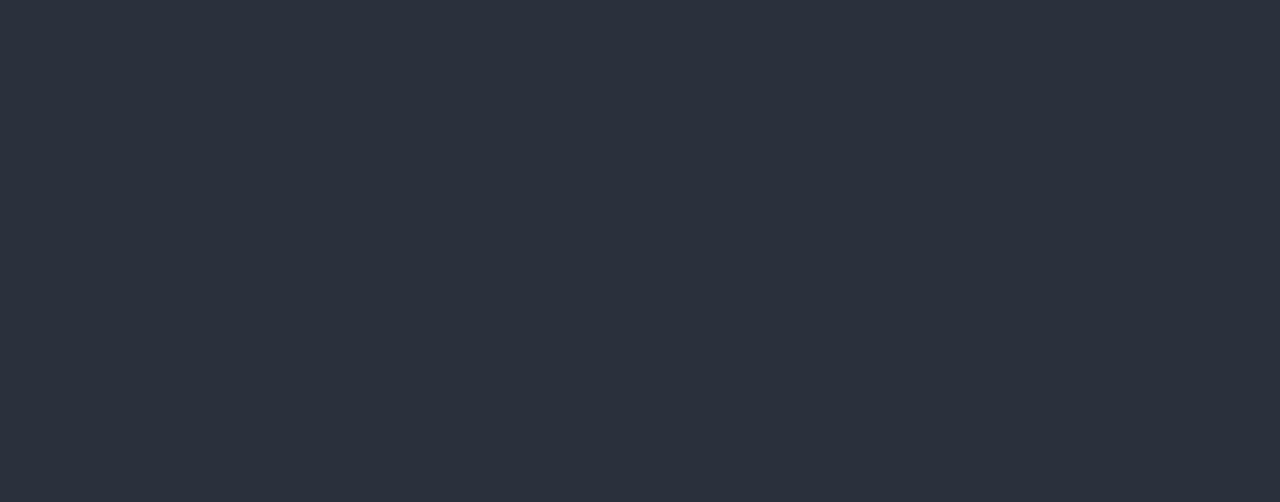
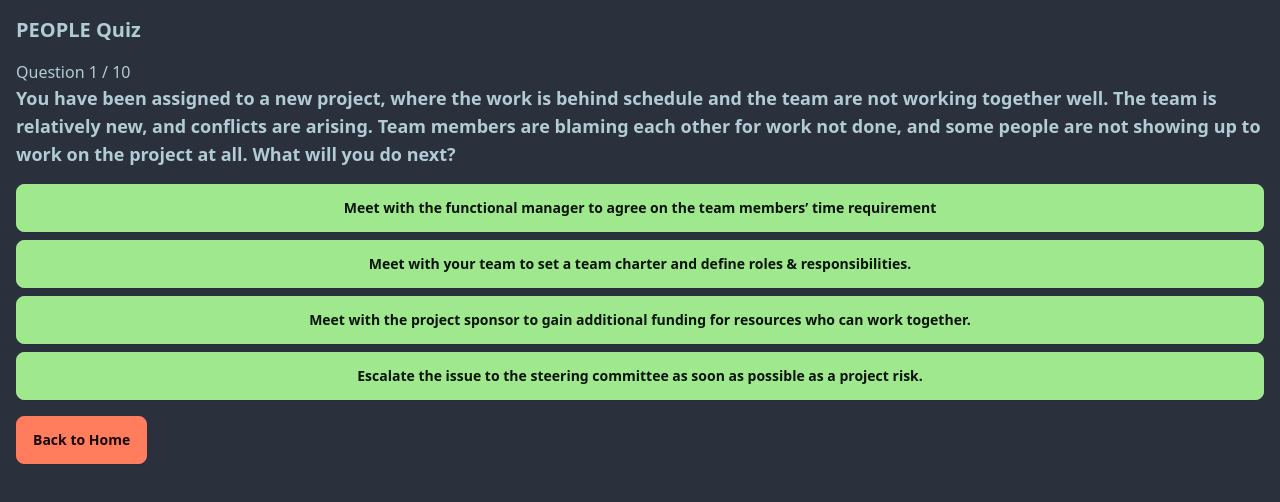
Before and after one commit to rofenac/quiz-app, a React (Vite) app: page /quiz-app/quiz/people in a window 1280 px wide. Before the commit this address had no page. Shown: the top 502 px of the page. Built offline with nearby package versions, Linux system fonts and the light colour scheme.

Commit message:
Added Domain, Quiz Logic
Added a "domain" field to the JSON question file so the app can arrange questions by domain. Added basic quiz logic. Needs refinement.

```diff
--- a/src/App.jsx
+++ b/src/App.jsx
@@ -19,7 +19,7 @@ function App() {
         <Route path="/howworks" element={<HowWorks />} />
         <Route path="/yourscores" element={<YourScores />} />
         <Route path="/leaderboard" element={<Leaderboard />} />
-        <Route path="/quiz" element={<Quiz />} />
+        <Route path="/quiz/:domain" element={<Quiz />} />
       </Routes>
     </div>
   )
--- a/src/components/body.jsx
+++ b/src/components/body.jsx
@@ -61,7 +61,7 @@ function Body({
         </div>
         {showQuizButton && (
           <div className="flex justify-center mt-16">
-            <Link to="/quiz" className="btn btn-accent">
+            <Link to="/quiz/random" className="btn btn-accent">
               Start Quiz
             </Link>
           </div>
--- a/src/components/domainpagecomponents/cta.jsx
+++ b/src/components/domainpagecomponents/cta.jsx
@@ -1,11 +1,11 @@
 import { Link } from 'react-router-dom'
 
-function Cta({ quizType }) {
+function Cta({ quizName, quizDomain }) {
   return (
     <>
       <div className="py-10 text-center bg-neutral flex-grow">
         <h2 className="text-2xl font-bold mb-4">Ready to test your knowledge?</h2>
-        <Link to='/quiz' className="btn btn-accent">{quizType}</Link>
+        <Link to={quizDomain} className="btn btn-accent">{quizName}</Link>
       </div>
     </>
   )
--- a/src/components/domainpagecomponents/hero.jsx
+++ b/src/components/domainpagecomponents/hero.jsx
@@ -4,7 +4,8 @@ function Hero({
   backgroundImage,
   title,
   subtitle,
-  quizType
+  quizName,
+  quizDomain
 }) {
   return (
     <>
@@ -16,7 +17,7 @@ function Hero({
             <p className="mb-5">
               {subtitle}
             </p>
-            <Link to='/quiz' className="btn btn-accent">{quizType}</Link>
+            <Link to={quizDomain} className="btn btn-accent">{quizName}</Link>
           </div>
         </div>
       </div>
--- a/src/pages/business.jsx
+++ b/src/pages/business.jsx
@@ -20,7 +20,8 @@ function Business() {
         backgroundImage={worldOrange}
         title="Mastering the Business Environment Domain"
         subtitle="Navigate external influences and ensure organizational success"
-        quizType="Take the Business Environment Quiz"
+        quizName="Take the Business Environment Quiz"
+        quizDomain="../quiz/business"
       />
       <PmpContext
         quizType="Business Environment"
@@ -46,7 +47,8 @@ function Business() {
         tacticsThree="Use flashcards to memorize critical regulations and standards"
       />
       <Cta
-        quizType="Take the Business Environment Quiz"
+        quizName="Take the Business Environment Quiz"
+        quizDomain='../quiz/business'
       />
       <Footer />
     </div>
--- a/src/pages/people.jsx
+++ b/src/pages/people.jsx
@@ -20,7 +20,8 @@ function People() {
         backgroundImage={Boardroom1}
         title="Mastering the People Domain"
         subtitle="Building strong leadership and collaboration skills to ensure project success"
-        quizType="Take the People Quiz"
+        quizName="Take the People Quiz"
+        quizDomain="../quiz/people"
       />
       <PmpContext
         quizType="People"
@@ -46,7 +47,8 @@ function People() {
         tacticsThree="Join a study group to discuss leadership challenges"
       />
       <Cta
-        quizType="Take the People Quiz"
+        quizName="Take the People Quiz"
+        quizDomain='../quiz/people'
       />
       <Footer />
     </div>
--- a/src/pages/process.jsx
+++ b/src/pages/process.jsx
@@ -20,7 +20,8 @@ function Process() {
         backgroundImage={Gantt2}
         title="Mastering the Process Domain"
         subtitle="Optimizing workflows and ensuring project success through process mastery"
-        quizType="Take the Process Quiz"
+        quizName="Take the Process Quiz"
+        quizDomain="../quiz/process"
       />
       <PmpContext
         quizType="Process"
@@ -46,7 +47,8 @@ function Process() {
         tacticsThree="Review case studies to apply theoretical knowledge in practical settings"
       />
       <Cta
-        quizType="Take the Process Quiz"
+        quizName="Take the Process Quiz"
+        quizDomain='../quiz/process'
       />
       <Footer />
     </div>
--- a/src/pages/quiz.jsx
+++ b/src/pages/quiz.jsx
@@ -1,15 +1,69 @@
-import { Link } from 'react-router-dom'
-import Header from '../components/header'
+import { useState, useEffect } from 'react'
+import { useParams, Link } from 'react-router-dom'
+import questions from '../data/questions.json' // Adjust path as needed
 
 function Quiz() {
+  const { domain } = useParams() // Get quiz domain from URL
+  const [currentQuestionIndex, setCurrentQuestionIndex] = useState(0)
+  const [score, setScore] = useState(0)
+  const [quizQuestions, setQuizQuestions] = useState([])
+
+  useEffect(() => {
+    let filteredQuestions
+
+    if (domain === 'people') {
+      filteredQuestions = questions.filter(q => q.domain === 'People')
+    } else if (domain === 'process') {
+      filteredQuestions = questions.filter(q => q.domain === 'Process')
+    } else if (domain === 'business') {
+      filteredQuestions = questions.filter(q => q.domain === 'Business Environment')
+    } else {
+      filteredQuestions = [...questions].sort(() => 0.5 - Math.random()) // Randomize
+    }
+
+    setQuizQuestions(filteredQuestions.slice(0, 10)) // Limit to 10 questions
+  }, [domain])
+
+  function handleAnswer(isCorrect) {
+    if (isCorrect) {
+      setScore(prev => prev + 1)
+    }
+
+    if (currentQuestionIndex < quizQuestions.length - 1) {
+      setCurrentQuestionIndex(prev => prev + 1)
+    } else {
+      alert(`Quiz Over! Your score is ${score + (isCorrect ? 1 : 0)} / ${quizQuestions.length}`)
+      setScore(0)
+      setCurrentQuestionIndex(0)
+    }
+  }
+
+  if (quizQuestions.length === 0) {
+    return <p>Loading questions...</p>
+  }
+
   return (
-    <>
-      <Header
-        firstLink={<Link to="/howworks" className="hover:text-purple-400">How the Quiz Works</Link>}
-        secondLink={<Link to="/yourscores" className="hover:text-purple-400">Your Scores</Link>}
-        thirdLink={<Link to="/leaderboard" className="hover:text-purple-400">Leaderboard</Link>}
-      />
-    </>
+    <div className="p-4">
+      <h1 className="text-xl font-bold mb-4">{domain.toUpperCase()} Quiz</h1>
+      <p>
+        Question {currentQuestionIndex + 1} / {quizQuestions.length}
+      </p>
+      <h3 className="text-lg font-semibold">{quizQuestions[currentQuestionIndex].question}</h3>
+      <div className="flex flex-col gap-2 my-4">
+        {quizQuestions[currentQuestionIndex].options.map((option, index) => (
+          <button
+            key={index}
+            className="btn btn-primary"
+            onClick={() => handleAnswer(option.isCorrect)}
+          >
+            {option.text}
+          </button>
+        ))}
+      </div>
+      <Link to="/" className="btn btn-secondary">
+        Back to Home
+      </Link>
+    </div>
   )
 }
 
```
Also changed, not shown: src/data/questions.json.
